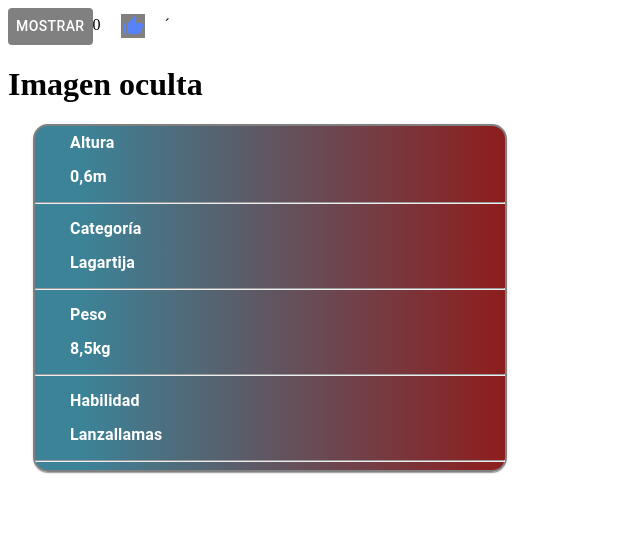
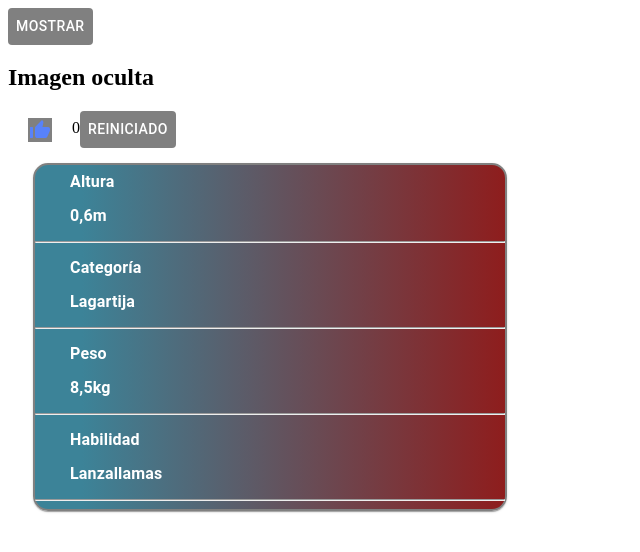
Before and after one commit to JordanEguiluz/pokedex, a React (Create React App) app: page / in a window 1280 px wide. Both pictures are taken after a click on the button "OCULTAR". Shown: the top 552 px of the page, without its empty margins (0-640 px from the left). Built offline with nearby package versions, Linux system fonts and the light colour scheme.

Commit message:
feat: add  botton reset count

```diff
--- a/src/componets/interfaces/pokemonInterface/PokeView.jsx
+++ b/src/componets/interfaces/pokemonInterface/PokeView.jsx
@@ -1,4 +1,4 @@
-import React, { useState } from "react"
+import React, { useState, Component } from "react"
 import {Typography, Container, Button,IconButton } from "@material-ui/core"
 import ThumbUpAltIcon from '@material-ui/icons/ThumbUpAlt';
 import PokeImg from "../../../assets/img/charmander.png"
@@ -20,23 +20,29 @@ const PokemonView = () => {
     const handleLike = () => {
         isSetLike(isLike +1 )
     }
+    const handleReset = () => {
+         isSetLike(0 )
+}
+
 
 
     return (
         <>
-
         <Button  onClick={handleImage} style={{backgroundColor: 'gray', color: '#FFFFFF'}}>{isVisible ? 'Ocultar' :' Mostrar'}</Button>
-        {}
-        { isLike  }
-        <Button onClick={handleLike}><ThumbUpAltIcon  style={{backgroundColor: 'gray', color: '#5882FA'}}></ThumbUpAltIcon></Button>
-´
-        <Button onClick={handleLike}> {isLike ? ' Reiniciar' : '  '}</Button>
-
          { isVisible ?
         <Container>
             <img src={PokeImg} alt="Img" className={classes.root} />
         </Container> :
-        <h1>Imagen oculta</h1>}
+        <h2>Imagen oculta</h2>}
+
+         <Button
+          onClick={handleLike}><ThumbUpAltIcon  style={{backgroundColor: 'gray', color: '#5882FA'}}></ThumbUpAltIcon>
+         </Button>
+         { isLike  }
+         <Button
+          onClick={handleReset  } style={{backgroundColor: 'gray', color: '#FFFFFF'}}> {isLike?  'Reiniciar': 'Reiniciado'}
+          </Button>
+
         </>
     )
 
```
